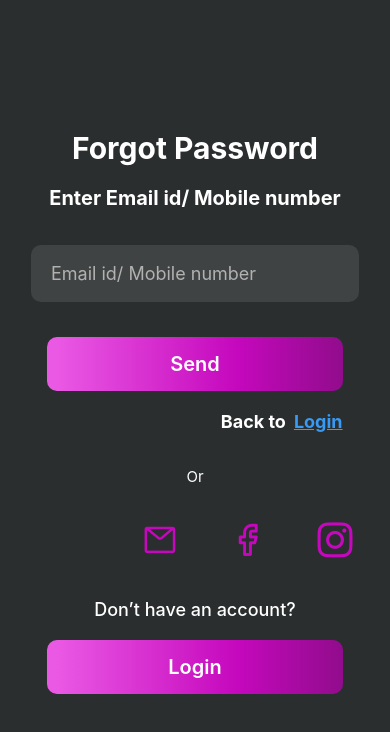
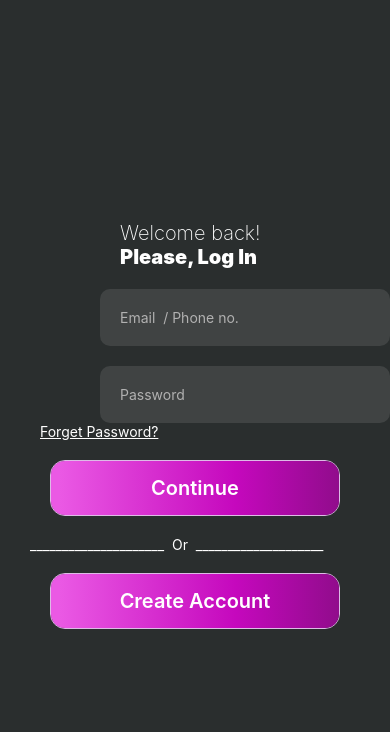
Before and after one commit to Himanshuxyzz/BiddingCard_Game, a React Native app: screen /loginPage in a window 390 px wide. Shown: the top 732 px of the page. Built offline with nearby package versions, Linux system fonts and the light colour scheme.

Commit message:
added 3rd screen page of signup form

```diff
--- a/App.js
+++ b/App.js
@@ -20,6 +20,7 @@ import NewPassword from "./App/Screens/ForgotPassword/NewPassword";
 import NotMatchedPassword from "./App/Screens/ForgotPassword/NotMatchedPassword";
 import CorrectPassword from "./App/Screens/ForgotPassword/CorrectPassword";
 import SignUpPage from './App/Screens/SignUp/SignUpPage'
+import LoginPage from "./App/Screens/SignUp/LoginPage";
 const Stack = createNativeStackNavigator();
 
 export default function App() {
@@ -63,23 +64,27 @@ export default function App() {
 
           {/* {Bhavesh} */}
 
-           {/* <Stack.Screen
+          <Stack.Screen
             name="WelcomePage"
             component={FirstPage}
             options={{ headerShown: false }}
-          /> */}
+          />
 
-           {/* <Stack.Screen
+          <Stack.Screen
             name="SignUpPage"
             component={SignUpPage}
             options={{ headerShown: false }}
-          /> */}
-
+          />
+          <Stack.Screen
+            name="loginPage"
+            component={LoginPage}
+            options={{ headerShown: false }}
+          />
           {/* {Bhavesh end} */}
 
           {/* Himanshu */}
 
-          <Stack.Screen
+          {/* <Stack.Screen
             name="forgotPassword"
             component={ForgotPassword}
             options={{ headerShown: false }}
@@ -105,7 +110,7 @@ export default function App() {
             name="correctPassword"
             component={CorrectPassword}
             options={{ headerShown: false }}
-          />
+          /> */}
 
           {/* Himanshu - end */}
 
@@ -127,7 +132,7 @@ export default function App() {
           {/* samraat start */}
 
 
-           {/* samraat end */}
+          {/* samraat end */}
 
 
         </Stack.Navigator>
--- /dev/null
+++ b/App/Screens/SignUp/LoginPage.jsx
@@ -0,0 +1,103 @@
+import { StyleSheet, Text, View,TextInput, TouchableOpacity } from 'react-native'
+import React from 'react'
+import Colors from '../../Utils/Colors'
+import GradientVarientOneBtn from '../../Components/GradientBtn/GradientVariantOneBtn'
+const LoginPage = () => {
+  return (
+    <View style={styles.whole} >
+
+    <Text style={styles.txt}>Welcome back!</Text>
+    <Text style={styles.txt1}>Please, Log In</Text>
+    <TextInput
+      style={styles.input}
+      placeholder='Email  / Phone no.'
+      placeholderTextColor={Colors.INPUT_PLACEHOLDER}
+    />
+   <TextInput
+      style={styles.input}
+      placeholder='Password'
+      placeholderTextColor={Colors.INPUT_PLACEHOLDER}
+    />
+    <TouchableOpacity><Text style={styles.forget}>Forget Password?</Text></TouchableOpacity>
+    <GradientVarientOneBtn
+        btnText={"Continue"}
+        onPress={() => navigation.navigate("Login")}
+        style={styles.btn}
+      />
+       <Text style={styles.txt2}>_____________________  Or  ____________________</Text>
+       <GradientVarientOneBtn
+        btnText={"Create Account"}
+        onPress={() => navigation.navigate("Login")}
+        style={styles.btn1}
+      />
+  </View>
+
+  )
+}
+
+export default LoginPage
+
+const styles = StyleSheet.create({
+    whole:{
+        flex:1,
+        justifyContent:'center',
+        paddingLeft:100,
+        backgroundColor: '#2A2E2E',
+        paddingBottom:100
+
+      },
+      txt:{
+      fontSize:20,
+      color:'white',
+      paddingLeft:20,
+fontWeight: '200',
+alignItems: 'center',
+},
+      txt1:{
+        color:'white',
+        fontSize:20,
+        fontWeight:'900',
+        paddingLeft:20
+      },
+      input:{
+        backgroundColor:'#FFFFFF1A',
+        width:290,
+        height:57,
+        borderRadius:10,
+        paddingLeft:20,
+        marginTop:20,
+        right:60,
+
+      },
+      btn:{
+    right:50,
+    top:20,
+    minWidth: "90%",
+    borderWidth: 1,
+    borderColor: "#DDBBE6",
+    borderRadius: 15,
+    overflow: "hidden",
+      },
+      btn1:{
+        right:50,
+        top:60,
+        minWidth: "90%",
+        borderWidth: 1,
+        borderColor: "#DDBBE6",
+        borderRadius: 15,
+        overflow: "hidden",
+          },
+      txt2:{
+        color:'white',
+        top:40,
+        width:300,
+        right:70
+      },
+      forget:{
+        textDecorationLine:"underline",
+        color:'white',
+        right:60,
+
+      }
+
+})
--- a/App/Screens/SignUp/SignUpPage.jsx
+++ b/App/Screens/SignUp/SignUpPage.jsx
@@ -41,7 +41,7 @@ const SignUpPage = () => {
       />
       <GradientVarientOneBtn
           btnText={"Submit"}
-          onPress={() => navigation.navigate("Login")}
+          onPress={() => navigation.navigate("LoginPage.jsx")}
           style={styles.btn}
         />
          <Text style={styles.txt2}>Already have an account?Login</Text>
--- a/App/Screens/SignUp/index.js
+++ b/App/Screens/SignUp/index.js
@@ -1,5 +1,5 @@
 
-import { StyleSheet, Text, View ,ImageBackground, Image,Button} from 'react-native'
+import { StyleSheet, Text, View ,ImageBackground, Image,TouchableOpacity} from 'react-native'
 import React from 'react'
 const image = {uri: 'https://s3-alpha-sig.figma.com/img/0dcb/6ab1/493cee69dff21de53748e472f9e454e7?Expires=1714953600&Key-Pair-Id=APKAQ4GOSFWCVNEHN3O4&Signature=GWww2vOKhWrrQIWxov9uCwFEZAHz3-s27vkjG1nmKMXmkPqA~dxBOmbWPGxEpVVi-e3A0Pinr6U1Ezqeap269O5fywKvv8t7Z0Gxt99hdW8JhS-ITBYfNGOz4HIYXwhPKYjaUdC42J97KjLsv3DiFyYjudbQbbg-W1r3PgDPg-AHrgcJNYRncBx26E5dJDSA30zKxD-hi0iKorTf~zzUchll-tSc9qHeQDN-XlQ8RG7yPABiNm14EG1GvOce6AZP4SiJ~6jnFbxpGuGho-3aR~xXpKYvGVW-o3IWU00Zf6H3pXIevrqvJxddwd1K93aPyD1kO-PxzqRbPEBSOosIiA__'};
 
@@ -11,12 +11,19 @@ const FirstPage = () => {
       <ImageBackground source={image} resizeMode="cover" style={styles.image}>
         <Image source={img} style={styles.img}/>
         <Text style={styles.txt} >BC game</Text>
-        <View style={[styles.wrapper, styles.simpleButton]} sr>
+        <TouchableOpacity onPress={() =>
+               this.props.navigation.navigate('SignUpPage')}>
+        <View style={[styles.wrapper, styles.simpleButton]} >
+
         <Text style={styles.text} >Create Account</Text>
     </View>
+    </TouchableOpacity>
+
+    <TouchableOpacity>
     <View style={[styles.wrap]}>
         <Text style={styles.text1} >Log In</Text>
     </View>
+    </TouchableOpacity>
      </ImageBackground>
 
     </View>
```
Also changed, not shown: package.json (+5 -3 lines), 1 other file (tests, documents, lock files or other folders).
